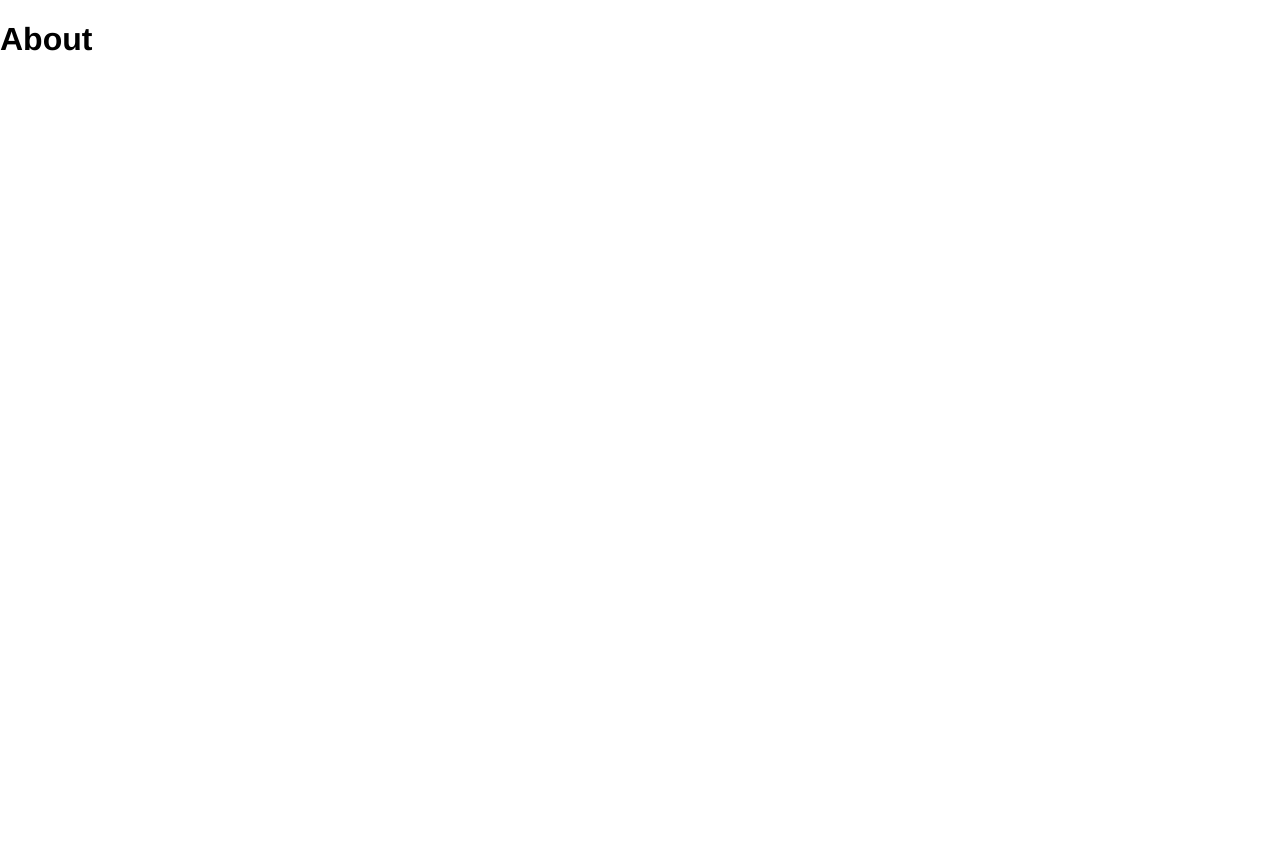
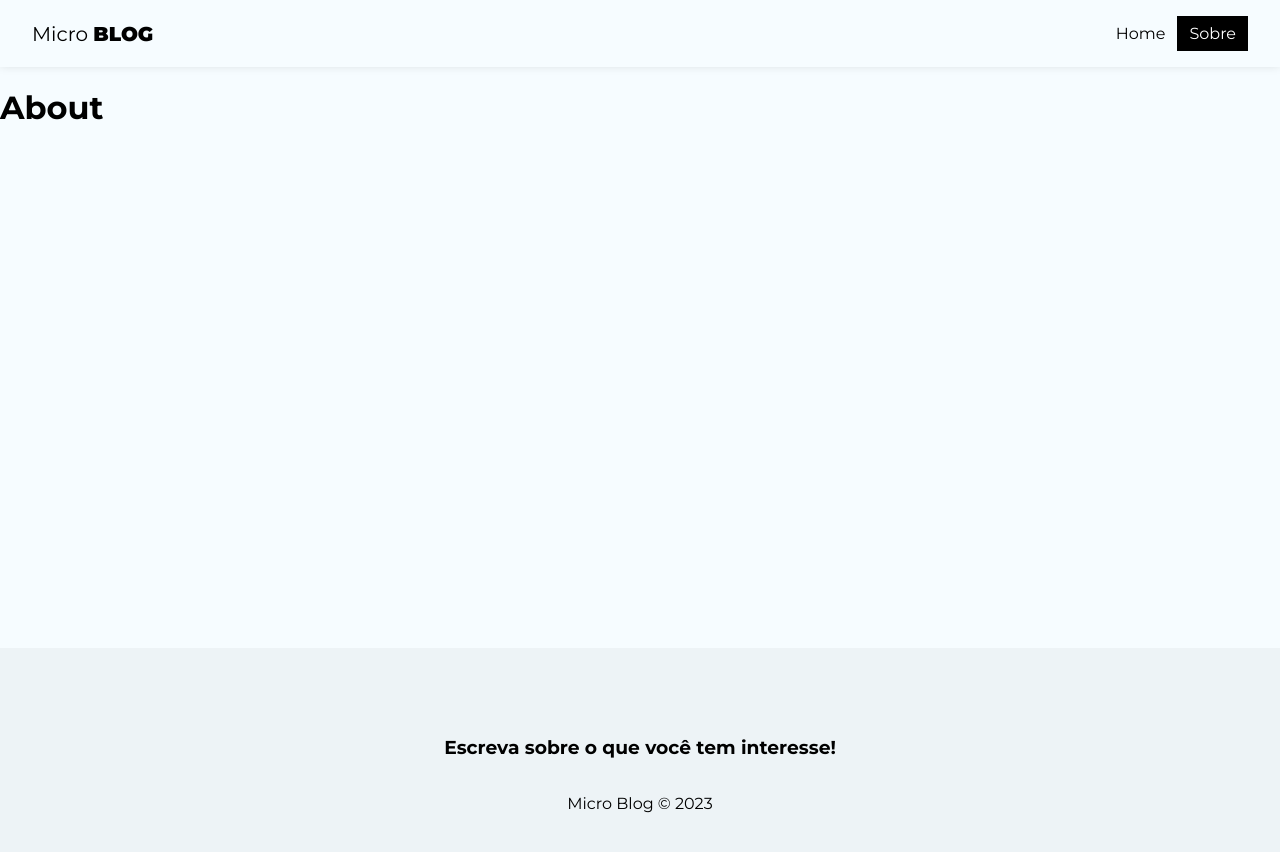
Before and after one commit to Alessandro021/micro-blog, a React (Vite) app: page /about in a window 1280 px wide. Shown: the top 852 px of the page. Before the commit the page ends 800 px from the top, so only its background shows below. Built offline with nearby package versions, Linux system fonts and the light colour scheme.

Commit message:
configurando o env no vite, adicionando componentes navbar e footer, estilizando esses componentes e adicioanado estilizaçoes globais

```diff
--- a/index.html
+++ b/index.html
@@ -5,6 +5,9 @@
     <link rel="icon" type="image/svg+xml" href="/vite.svg" />
     <meta name="viewport" content="width=device-width, initial-scale=1.0" />
     <title>Micro Blog</title>
+    <link rel="preconnect" href="https://fonts.googleapis.com">
+    <link rel="preconnect" href="https://fonts.gstatic.com" crossorigin>
+    <link href="https://fonts.googleapis.com/css2?family=Montserrat:ital,wght@0,100;0,200;0,300;0,400;0,500;0,600;0,700;0,800;0,900;1,100;1,200;1,300;1,400;1,500;1,600;1,700;1,800;1,900&display=swap" rel="stylesheet">
   </head>
   <body>
     <div id="root"></div>
--- a/package.json
+++ b/package.json
@@ -10,7 +10,6 @@
     "preview": "vite preview"
   },
   "dependencies": {
-    "dotenv": "^16.3.1",
     "firebase": "^10.1.0",
     "react": "^18.2.0",
     "react-dom": "^18.2.0",
--- a/src/App.jsx
+++ b/src/App.jsx
@@ -1,20 +1,22 @@
 import "./App.css";
-import "dotenv/config";
 import { BrowserRouter, Routes, Route, Navigate } from "react-router-dom";
-
 import Home from "./pages/Home/Home";
 import About from "./pages/About/About";
+import Navbar from "./components/NavBar/NavBar";
+import Footer from "./components/Footer/Footer";
 
 function App() {
     return (
         <div className="App">
             <BrowserRouter>
+                <Navbar />
                 <div className="container">
                     <Routes>
                         <Route path="/"  element={<Home />} />
                         <Route path="/about"  element={<About />} />
                     </Routes>
                 </div>
+                <Footer />
             </BrowserRouter>
         </div>
     );
--- /dev/null
+++ b/src/components/Footer/Footer.jsx
@@ -0,0 +1,12 @@
+import styles from "./Footer.module.css";
+
+const Footer = () => {
+    return (
+        <footer className={styles.footer}>
+            <h3>Escreva sobre o que você tem interesse!</h3>
+            <p>Micro Blog &copy; 2023</p>
+        </footer>
+    );
+};
+
+export default Footer;
--- /dev/null
+++ b/src/components/Footer/Footer.module.css
@@ -0,0 +1,8 @@
+.footer {
+    height: 250px;
+    display: flex;
+    flex-direction: column;
+    align-items: center;
+    justify-content: center;
+    background-color: #EDF3F6;
+}
--- /dev/null
+++ b/src/components/Navbar/Navbar.jsx
@@ -0,0 +1,16 @@
+import styles from "./Navbar.module.css";
+import { NavLink } from "react-router-dom";
+
+const Navbar = () => {
+    return (
+        <nav className={styles.navbar}>
+            <NavLink className={styles.brand} to="/">Micro <span>Blog</span></NavLink>
+            <ul className={styles.links_list}>
+                <li><NavLink className={({isActive}) => ( isActive ? styles.active : "" )} to={"/"}>Home</NavLink></li>
+                <li><NavLink className={({isActive}) => ( isActive ? styles.active : "" )} to={"/about"}>Sobre</NavLink></li>
+            </ul>
+        </nav>
+    );
+};
+
+export default Navbar;
--- /dev/null
+++ b/src/components/Navbar/Navbar.module.css
@@ -0,0 +1,34 @@
+.navbar {
+    display: flex;
+    box-shadow: rgba(0,0,0, 0.15) 0px -2px 10px 0px;
+    justify-content: space-between;
+    align-items: center;
+    padding: 8px 32px;
+}
+
+.brand {
+    font-size: 20px;
+}
+
+.brand span {
+    font-weight: 900;
+    text-transform: uppercase;
+}
+
+.links_list {
+    display: flex;
+    list-style: none;
+}
+
+.links_list li {
+    gap: 16px;
+}
+
+.links_list li a {
+    padding: 8px 12px;
+}
+
+.active {
+    background-color: #000;
+    color: #FFF;
+}
--- a/src/index.css
+++ b/src/index.css
@@ -1,5 +1,34 @@
 body {
+  background-color: #F6FCFF;
   margin: 0;
   padding: 0;
-  font-family: Helvetica, sans-serif;
+  font-family: "Montserrat", sans-serif;
 }
+
+
+input::placeholder,
+textarea::placeholder {
+  font-family: "Montserrat", sans-serif;
+}
+
+input::focus,
+textarea::focus {
+  outline: none;
+}
+
+a,
+nav button {
+  text-decoration: none;
+  background-color: transparent;
+  border: none;
+  color: #000;
+  transition: .3s;
+  font-size: 16px;
+  cursor: pointer;
+  font-family: "Montserrat", sans-serif;
+}
+
+a:hover,
+nav button:hover {
+  color: #BBB;
+}
```
Also changed, not shown: src/firebase/confing.js (+6 -6 lines), vite.config.js (+7 -7 lines), 1 other file (tests, documents, lock files or other folders).
